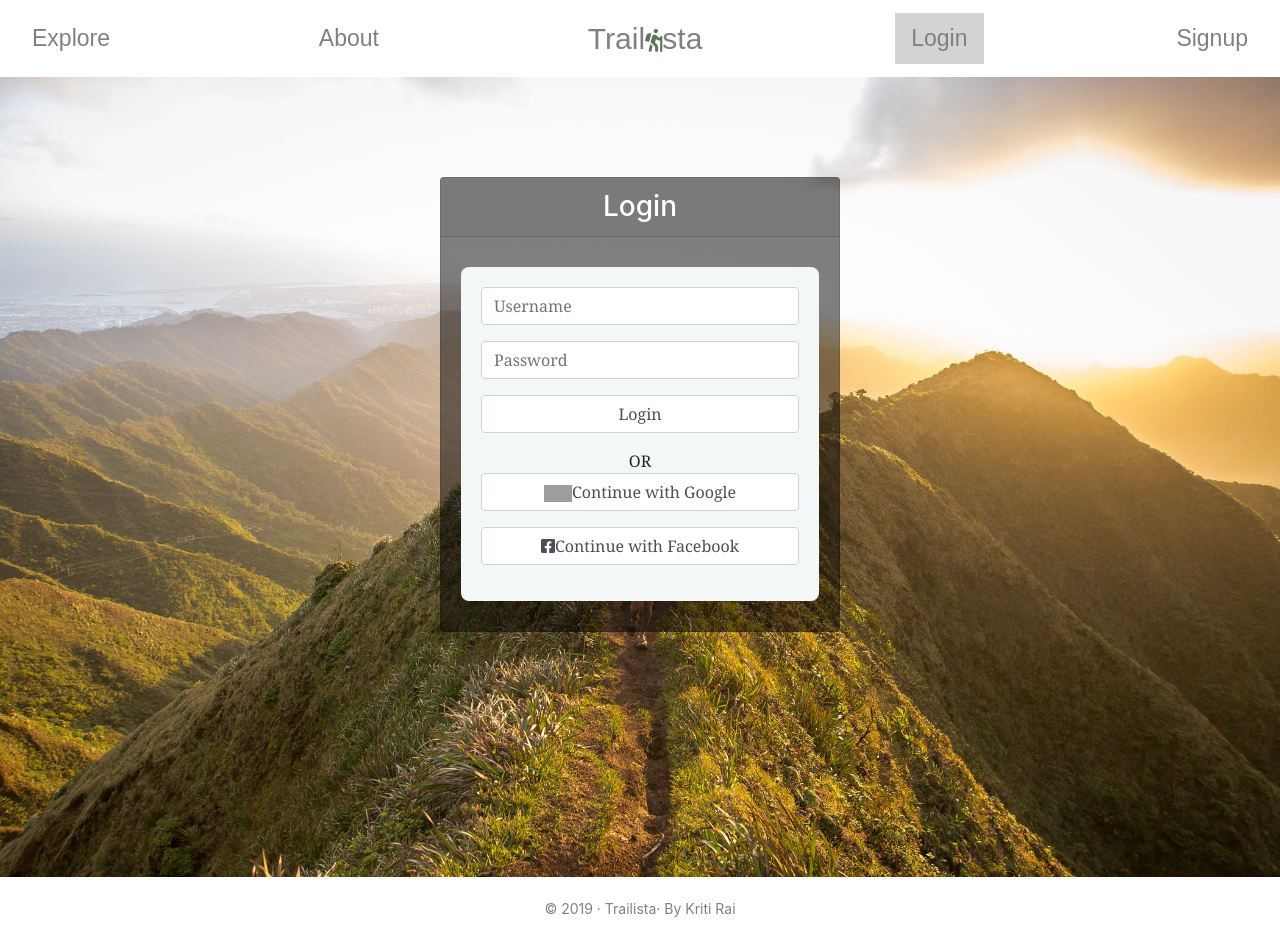
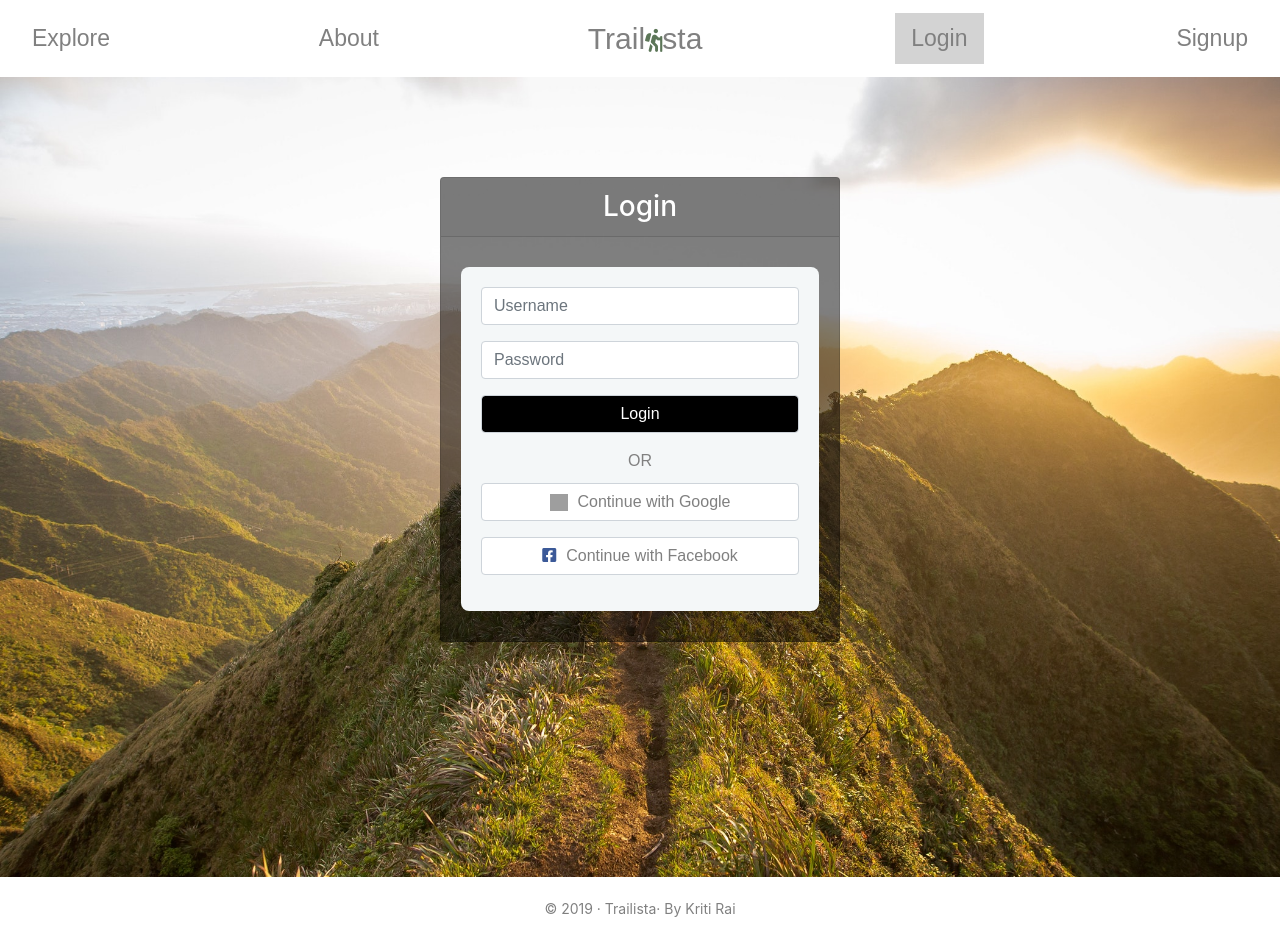
Before and after one commit to kriti-rai/trailista, a React (Create React App) app in the folder client/: page /login in a window 1280 px wide. Built offline with nearby package versions, Linux system fonts and the light colour scheme; no server answers; grey boxes are pictures that could not be loaded.

Commit message:
Add styling

```diff
--- a/client/src/styles/App.css
+++ b/client/src/styles/App.css
@@ -101,15 +101,15 @@ h3.card-header {
     font-family: Georgia, "Times New Roman", Times, serif;
 }
 
-.login_btn{
-  color: black;
-  background-color: #FFC312;
-  width: 100px;
+#login-btn{
+  color: white;
+  background-color: black;
+  font-family: 'Heebo', sans-serif;
 }
 
-.login_btn:hover{
-color: black;
-background-color: white;
+#login-btn:hover{
+color: white;
+opacity: 0.8;
 }
 
 /* ///////////////////SIGNUP ///////////////////*/
@@ -119,6 +119,43 @@ background-color: white;
  background-attachment: fixed;
  background-size: cover;
  min-height: 100vh;
+}
+
+.divider-line {
+  color: #7fa99b;
+  width: 100%;
+  height: 20px;
+  border-bottom: 1px solid grey;
+  text-align: center;
+
+}
+
+.divider-text {
+  color: gray;
+  padding: 0 10px;
+}
+
+.third-party-auth-container {
+  margin-top: 10px;
+}
+
+#google-signup, #fb-signup, .login-form {
+  color: grey;
+  font-family: 'Heebo', sans-serif;
+}
+
+#facebook-icon {
+  padding-right: 10px;
+  color: #3B5998;
+}
+
+.form-group img#google-icon {
+  padding-right: 10px;
+}
+
+#google-signup:hover, #fb-signup:hover {
+  background-color: #f2f4f6;
+   box-shadow: 0 3px 6px rgba(0,0,0,0.16), 0 3px 6px rgba(0,0,0,0.23);
 }
 
 /* ///////////////////HOME/////////////////// */
```
